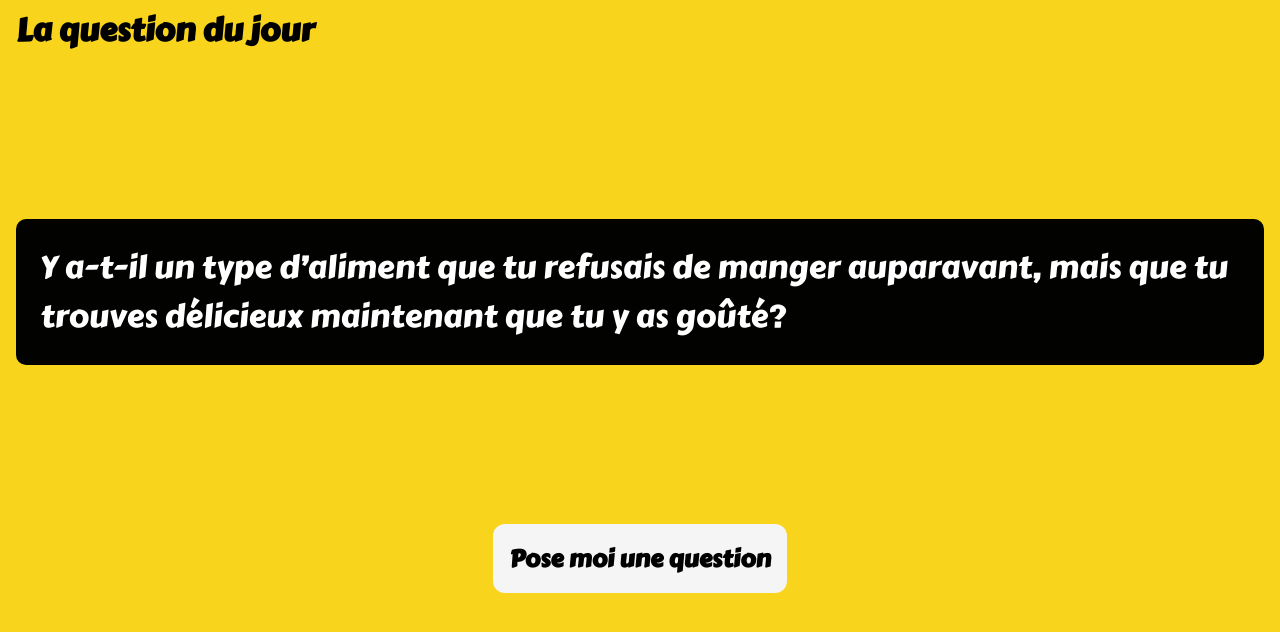
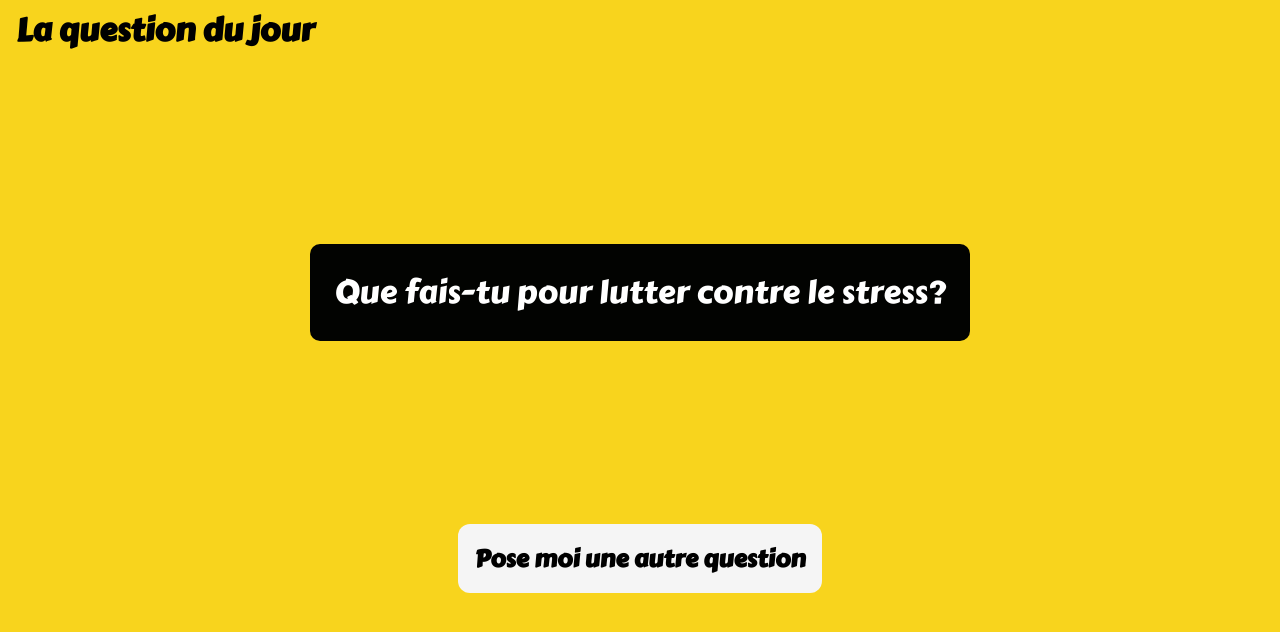
Before and after one commit to charlesgourdin/question-generator, a Next.js app: page / in a window 1280 px wide. Shown: the top 632 px of the page. Built offline with nearby package versions, Linux system fonts and the light colour scheme; a web font is replaced by a local one.

Commit message:
feat: add welcom message with animation

```diff
--- a/src/pages/_document.tsx
+++ b/src/pages/_document.tsx
@@ -2,7 +2,7 @@ import Document, { Html, Head, Main, NextScript } from 'next/document'
 export default class MyDocument extends Document {
     render() {
         return (
-        <Html>
+        <Html lang='fr'>
             <Head>
                 <script
                     async
--- a/src/pages/index.tsx
+++ b/src/pages/index.tsx
@@ -5,10 +5,19 @@ import type { Question } from '@/models/question'
 
 import ActionButton from '@/components/ActionButton'
 import FlipCard from '@/components/FlipCard'
+import { animated, useSpring } from '@react-spring/web'
 
 export default function Home() {
   const [questions, setQuestions] = useState<Question[]>([])
   const [currentQuestion, setCurrentQuestion] = useState<Question>()
+
+  const [spring, setSpring] = useSpring(() => ({
+    config: {
+      duration: 500
+    },
+    from: { opacity: '0' },
+    to: { opacity: '1' },
+  }))
 
   useEffect(() => {
     fetch('questions.json',{
@@ -20,9 +29,17 @@ export default function Home() {
     .then((res) => res.json())
     .then((resJson) => {
       setQuestions(resJson)
-      setCurrentQuestion(resJson[Math.floor(Math.random()*resJson.length)])
+      setTimeout(() => initializedQuestion(resJson), 3000)
     })
   }, [])
+
+  const initializedQuestion = (resJson: Question[]) => {
+    setCurrentQuestion(resJson[Math.floor(Math.random()*resJson.length)])
+    setSpring.start({
+      from: { opacity: '0' },
+      to: { opacity: '1' },
+  })
+  }
 
   const getRandomQuestion = () => questions[Math.floor(Math.random()*questions.length)]
 
@@ -44,6 +61,15 @@ export default function Home() {
           </h1>
         </header>
 
+        <animated.div
+          className={styles.globalContainer}
+          style={{
+              ...spring,
+          }}
+        >
+          {
+            currentQuestion
+            ?  <>
                 <div className={styles.questionContainer}>
                   <FlipCard>
                     <p className='text'>{currentQuestion ? currentQuestion.question : null}</p>
@@ -54,11 +80,13 @@ export default function Home() {
                   <ActionButton
                     onClick={() => setCurrentQuestion(getRandomQuestion())}
                   >
-            Pose moi une question
+                    Pose moi une autre question
                   </ActionButton>
                 </div>
-
-
+              </>
+            : <h2 className='text'>Bonjour et bienvenu sur la question du jour!</h2>
+          }
+        </animated.div>
 
         <footer>
         </footer>
--- a/src/styles/Home.module.scss
+++ b/src/styles/Home.module.scss
@@ -3,6 +3,15 @@
   display: flex;
   flex-direction: column;
   justify-content: space-between;
+  gap: 32px;
+}
+
+.globalContainer {
+  flex: 1 1 auto;
+  display: flex;
+  flex-direction: column;
+  justify-content: center;
+  align-items: center;
   gap: 32px;
 }
 
```
Lines whose indentation alone changed are shown as unchanged.
